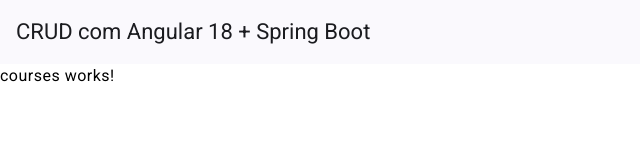
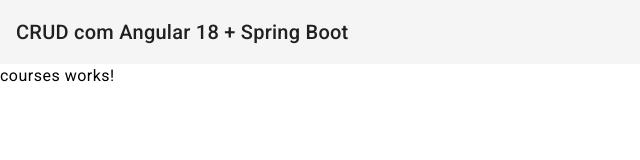
Before and after one commit to gabifp/crud-angular-18, an Angular app: page /courses in a window 1280 px wide. Shown: the top 160 px of the page, without its empty margins (0-640 px from the left). Built offline with nearby package versions, Linux system fonts and the light colour scheme.

Commit message:
configuracao e inclusao de mixin no scss para customizacao do material

```diff
--- a/src/styles.scss
+++ b/src/styles.scss
@@ -1,4 +1,30 @@
-@import '@angular/material';
+@use '@angular/material' as mat;
 
-html, body { height: 100%; }
-body { margin: 0; font-family: Roboto, "Helvetica Neue", sans-serif; }
+$primary: mat.m2-define-palette(mat.$m2-indigo-palette);
+$accent: mat.m2-define-palette(mat.$m2-blue-palette, A200, A400, 700);
+$warn: mat.m2-define-palette(mat.$m2-red-palette);
+
+$custom-theme: mat.m2-define-light-theme(
+  (
+    color: (
+      primary: $primary,
+      accent: $accent,
+      warn: $warn,
+    ),
+    typography: mat.m2-define-typography-config(),
+    density: 0,
+  )
+);
+
+@include mat.core-theme($custom-theme);
+@include mat.button-theme($custom-theme);
+@include mat.all-component-themes($custom-theme);
+
+html, body {
+  height: 100%;
+}
+
+body {
+  margin: 0;
+  font-family: Roboto, "Helvetica Neue", sans-serif;
+}
```
